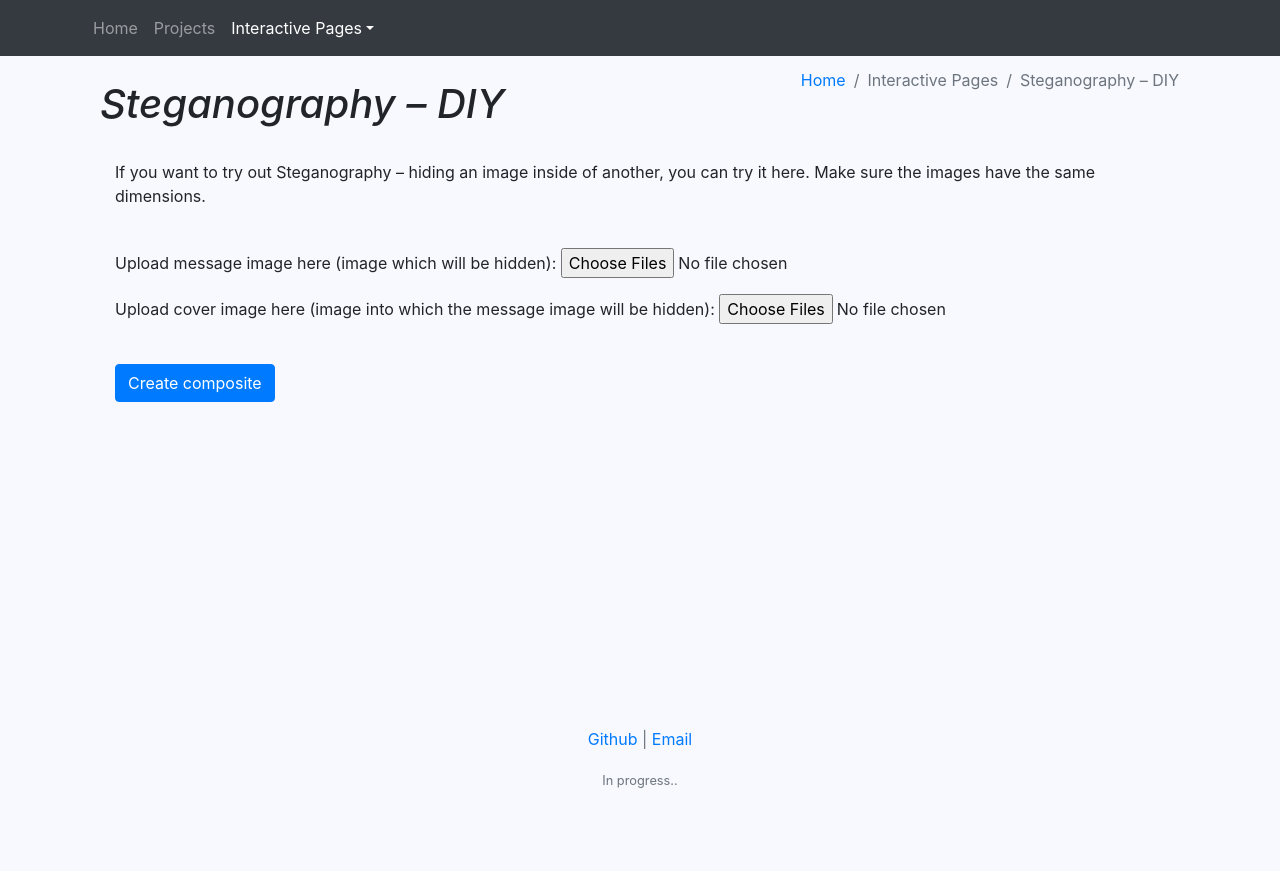
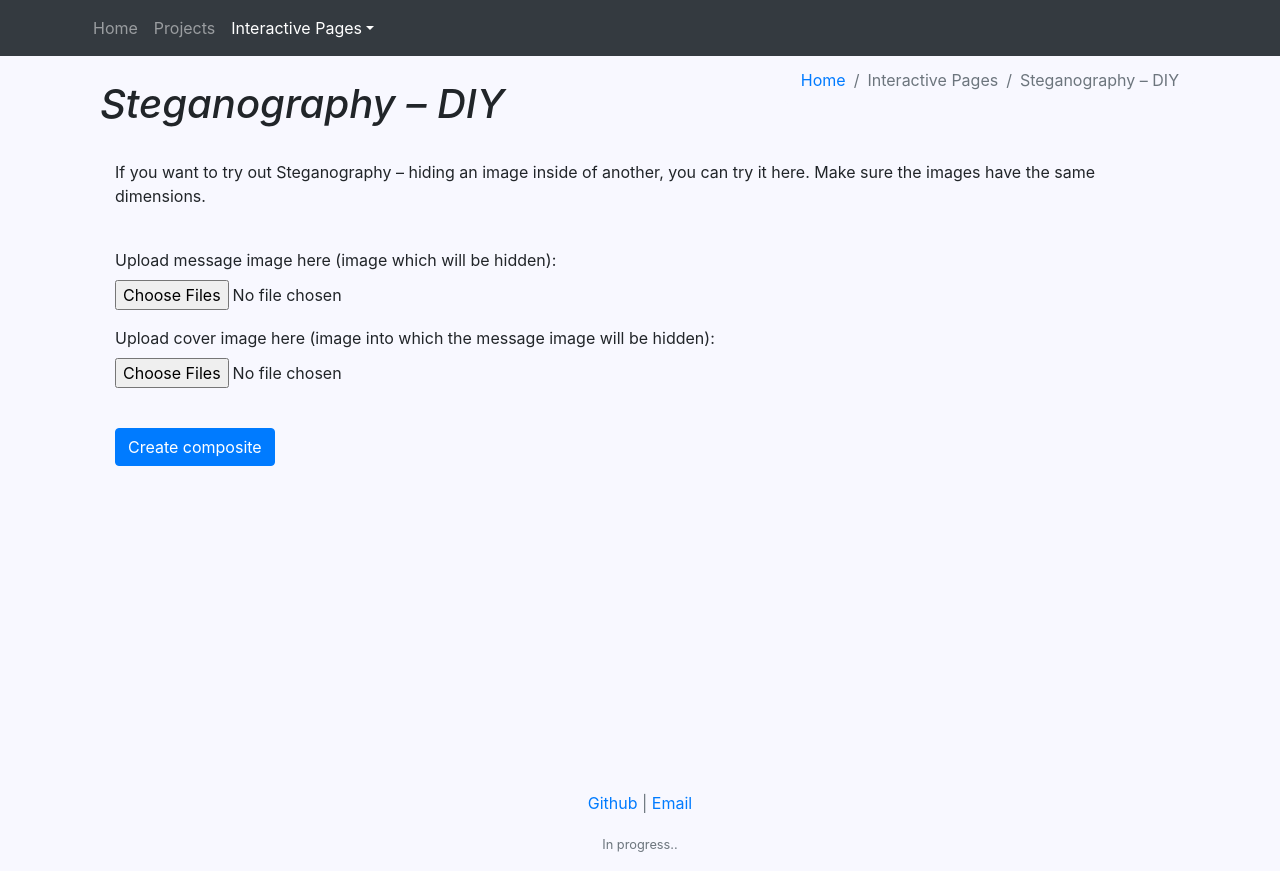
Before and after one commit to prtvi/prtvi.github.io, a plain HTML site: page html/interactive-pages/stegano_interactive.html in a window 1280 px wide. Before the commit the page ends 807 px from the top, so only its background shows below. Drawn offline with nearby package versions, Linux system fonts and the light colour scheme.

Commit message:
changed *interactive pages
stegano and green screen -- upload file option

```diff
--- a/html/interactive-pages/stegano_interactive.html
+++ b/html/interactive-pages/stegano_interactive.html
@@ -79,11 +79,19 @@
                 </p>
                 <br>
 
-                <p>Upload message image here (image which will be hidden): <input class="" type="file" multiple="false"
-                        accept="image/*" onchange="upload('msgfile')" id="msgfile"></p>
+                <form>
+                    <div class="form-group">
+                      <label for="exampleFormControlFile1">Upload message image here (image which will be hidden): </label>
+                      <input type="file" class="form-control-file" multiple="false" accept="image/*" onchange="upload('msgfile')" id="msgfile">
+                    </div>
+                </form>
 
-                <p>Upload cover image here (image into which the message image will be hidden): <input class=""
-                        type="file" multiple="false" accept="image/*" onchange="upload('coverfile')" id="coverfile"></p>
+                <form>
+                    <div class="form-group">
+                      <label for="exampleFormControlFile1">Upload cover image here (image into which the message image will be hidden):  </label>
+                      <input type="file" class="form-control-file" multiple="false" accept="image/*" onchange="upload('coverfile')" id="coverfile">
+                    </div>
+                </form>
 
                 <br>
                 <p><input class="btn btn-primary" type="button" value="Create composite" onclick="show()"></p>
```
Also changed, not shown: html/interactive-pages/green_screen_interactive.html (+12 -4 lines), 1 other file.
